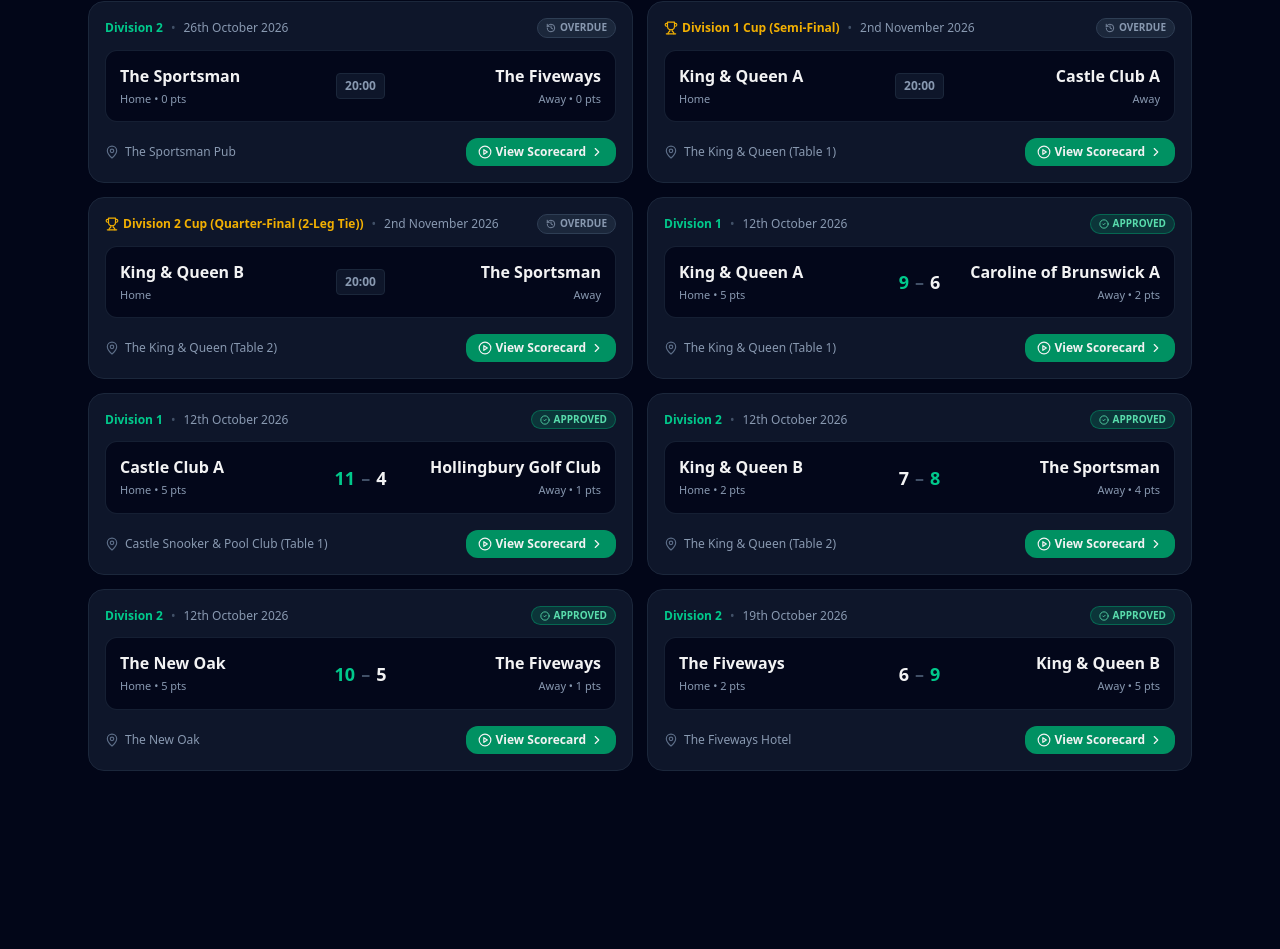
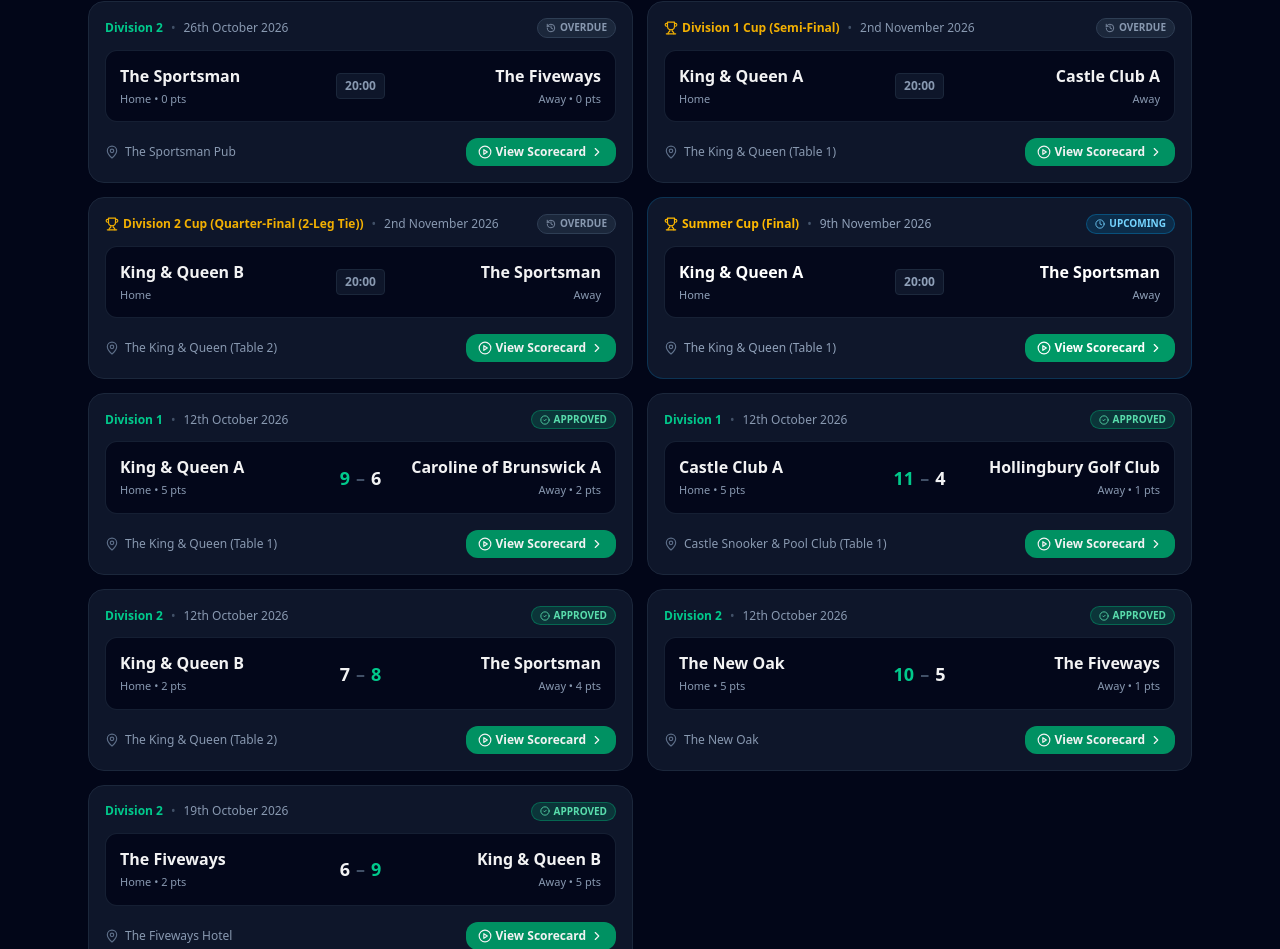
Before and after one commit to brightonpoolleague/brightonpoolleague.github.io, a React (Vite) app: page / in a window 1280 px wide. Shown: the part 937-1886 px from the top of the page. Before the commit the page ends 1740 px from the top, so only its background shows below. Built offline with nearby package versions, Linux system fonts and the light colour scheme.

Commit message:
fix(fixtures): resolve orphaned teams in local test fixture and provide fallback rendering

```diff
--- a/src/components/AdminPortalView.tsx
+++ b/src/components/AdminPortalView.tsx
@@ -2176,9 +2176,26 @@ export const AdminPortalView: React.FC<AdminPortalViewProps> = ({
             ) : (
               <div className="space-y-2.5">
                 {filteredFixtures.map((fix) => {
-                  const home = teamsById[fix.homeTeamId];
-                  const away = teamsById[fix.awayTeamId];
-                  if (!home || !away) return null;
+                  const home = teamsById[fix.homeTeamId] ?? {
+                    id: fix.homeTeamId,
+                    seasonId: fix.seasonId,
+                    division: fix.division,
+                    name: `Unknown Team (${fix.homeTeamId})`,
+                    venue: 'Unknown Venue',
+                    address: '',
+                    captainName: 'Unknown',
+                    captainPin: '000000',
+                  };
+                  const away = teamsById[fix.awayTeamId] ?? {
+                    id: fix.awayTeamId,
+                    seasonId: fix.seasonId,
+                    division: fix.division,
+                    name: `Unknown Team (${fix.awayTeamId})`,
+                    venue: 'Unknown Venue',
+                    address: '',
+                    captainName: 'Unknown',
+                    captainPin: '000000',
+                  };
                   const score = calculateMatchScore(fix);
                   const timeframe = getMatchTimeframe(
                     fix.matchDate,
--- a/src/context/LeagueContext.tsx
+++ b/src/context/LeagueContext.tsx
@@ -311,6 +311,17 @@ export const LeagueProvider: React.FC<{ children: React.ReactNode }> = ({
       const validFrames = ensureValidFrames(f.frames);
       const validLineups = ensureValidLineups(f.lineups);
       let status = f.status;
+      let homeTeamId = f.homeTeamId;
+      let awayTeamId = f.awayTeamId;
+      let division = f.division;
+      if (
+        f.id === 'test-fix-summer-cup-final' &&
+        (homeTeamId === 'team-hove-deep' || awayTeamId === 'team-connaught-a')
+      ) {
+        homeTeamId = 'team-kq-a';
+        awayTeamId = 'team-sportsman';
+        division = 'Division 1';
+      }
       if (
         status === 'live' &&
         !(f.homeSet1Locked && f.awaySet1Locked) &&
@@ -320,6 +331,9 @@ export const LeagueProvider: React.FC<{ children: React.ReactNode }> = ({
       }
       return {
         ...f,
+        homeTeamId,
+        awayTeamId,
+        division,
         status,
         frames: validFrames,
         lineups: validLineups,
--- a/src/data/testData.ts
+++ b/src/data/testData.ts
@@ -578,11 +578,11 @@ export const LOCAL_TEST_FIXTURES: Fixture[] = [
   {
     id: 'test-fix-summer-cup-final',
     seasonId: DEFAULT_SEASON_ID,
-    division: 'Premier League',
+    division: 'Division 1',
     matchDate: '2026-11-09',
     weekNumber: 5,
-    homeTeamId: 'team-hove-deep',
-    awayTeamId: 'team-connaught-a',
+    homeTeamId: 'team-kq-a',
+    awayTeamId: 'team-sportsman',
     matchType: 'knockout',
     competitionName: 'Summer Cup',
     round: 'Final',
```
